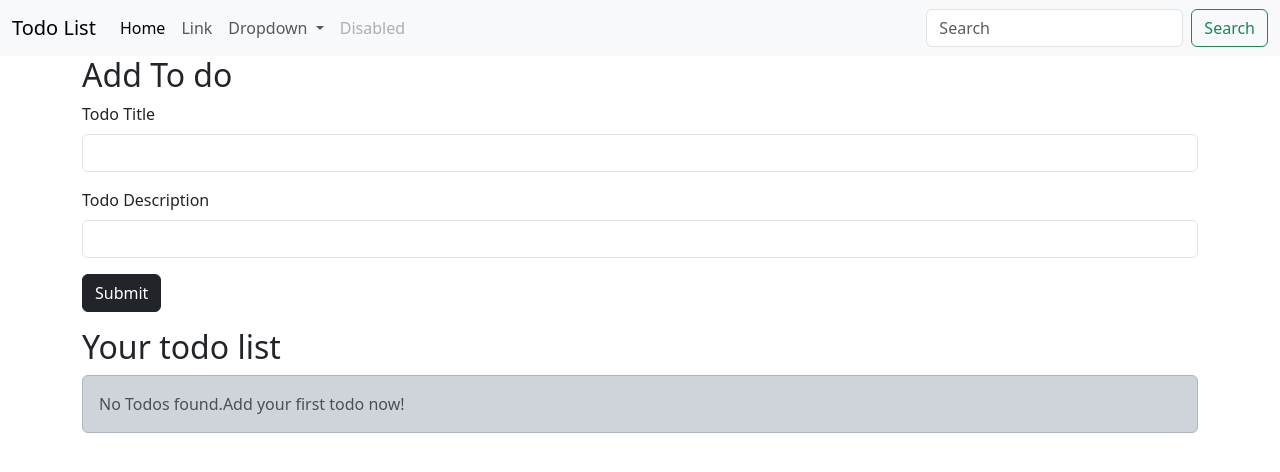
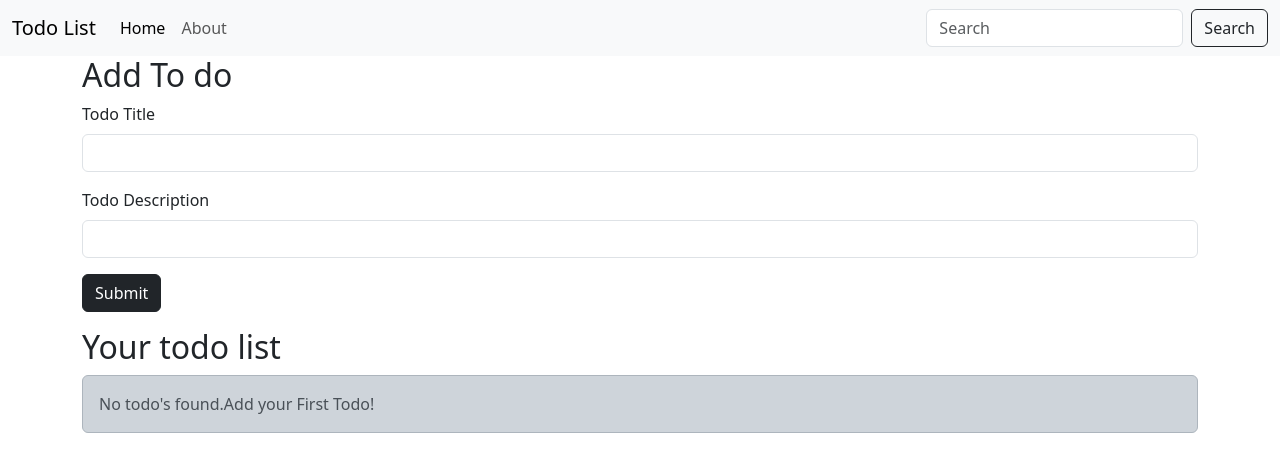
Before and after one commit to zakir1999/Todo-List, a Flask app: page / in a window 1280 px wide. Shown: the top 472 px of the page. Run offline with Flask 3, Linux system fonts and the light colour scheme.

Commit message:
Remove Dropdown Button

```diff
--- a/templates/index.html
+++ b/templates/index.html
@@ -25,29 +25,13 @@
                         <a class="nav-link active" aria-current="page" href="#">Home</a>
                     </li>
                     <li class="nav-item">
-                        <a class="nav-link" href="#">Link</a>
+                        <a class="nav-link" href="#">About</a>
                     </li>
-                    <li class="nav-item dropdown">
-                        <a class="nav-link dropdown-toggle" href="#" role="button" data-bs-toggle="dropdown"
-                            aria-expanded="false">
-                            Dropdown
-                        </a>
-                        <ul class="dropdown-menu">
-                            <li><a class="dropdown-item" href="#">Action</a></li>
-                            <li><a class="dropdown-item" href="#">Another action</a></li>
-                            <li>
-                                <hr class="dropdown-divider">
-                            </li>
-                            <li><a class="dropdown-item" href="#">Something else here</a></li>
-                        </ul>
-                    </li>
-                    <li class="nav-item">
-                        <a class="nav-link disabled" aria-disabled="true">Disabled</a>
-                    </li>
+
                 </ul>
                 <form class="d-flex" role="search">
                     <input class="form-control me-2" type="search" placeholder="Search" aria-label="Search">
-                    <button class="btn btn-outline-success" type="submit">Search</button>
+                    <button class="btn btn-outline-dark" type="submit">Search</button>
                 </form>
             </div>
         </div>
@@ -57,7 +41,7 @@
         <form action="/" method="POST">
             <div class="mb-3">
                 <label for="title" class="form-label">Todo Title</label>
-                <input type="text" class="form-control" name="title" title" aria-describedby="emailHelp">
+                <input type="text" class="form-control" name="title" id="title" aria-describedby="emailHelp">
 
             </div>
             <div class="mb-3">
@@ -71,11 +55,10 @@
     <div class="container my-3">
         <h2>Your todo list</h2>
 
-        {% if allTodo|length ==0 %}
+        {% if allTodo|length==0 %}
         <div class="alert alert-dark" role="alert">
-            No Todos found.Add your first todo now!
+            No todo's found.Add your First Todo!
         </div>
-
         {% else %}
         <table class="table">
             <thead>
@@ -88,7 +71,6 @@
                 </tr>
             </thead>
             <tbody>
-
                 {% for todo in allTodo %}
                 <tr>
                     <th scope="row">{{loop.index}}</th>
@@ -102,13 +84,14 @@
                                 class="btn btn-outline-dark btn-sm mx-1">Delete</button>
                     </td>
                 </tr>
+                {% endfor %}
+                {% endif %}
             </tbody>
         </table>
-        {% endfor %}
-        {% endif %}
+
+    </div>
 
 
-    </div>
     <script src="https://cdn.jsdelivr.net/npm/bootstrap@5.3.3/dist/js/bootstrap.bundle.min.js"
         integrity="sha384-YvpcrYf0tY3lHB60NNkmXc5s9fDVZLESaAA55NDzOxhy9GkcIdslK1eN7N6jIeHz"
         crossorigin="anonymous"></script>
```
Also changed, not shown: instance/todo.db.
